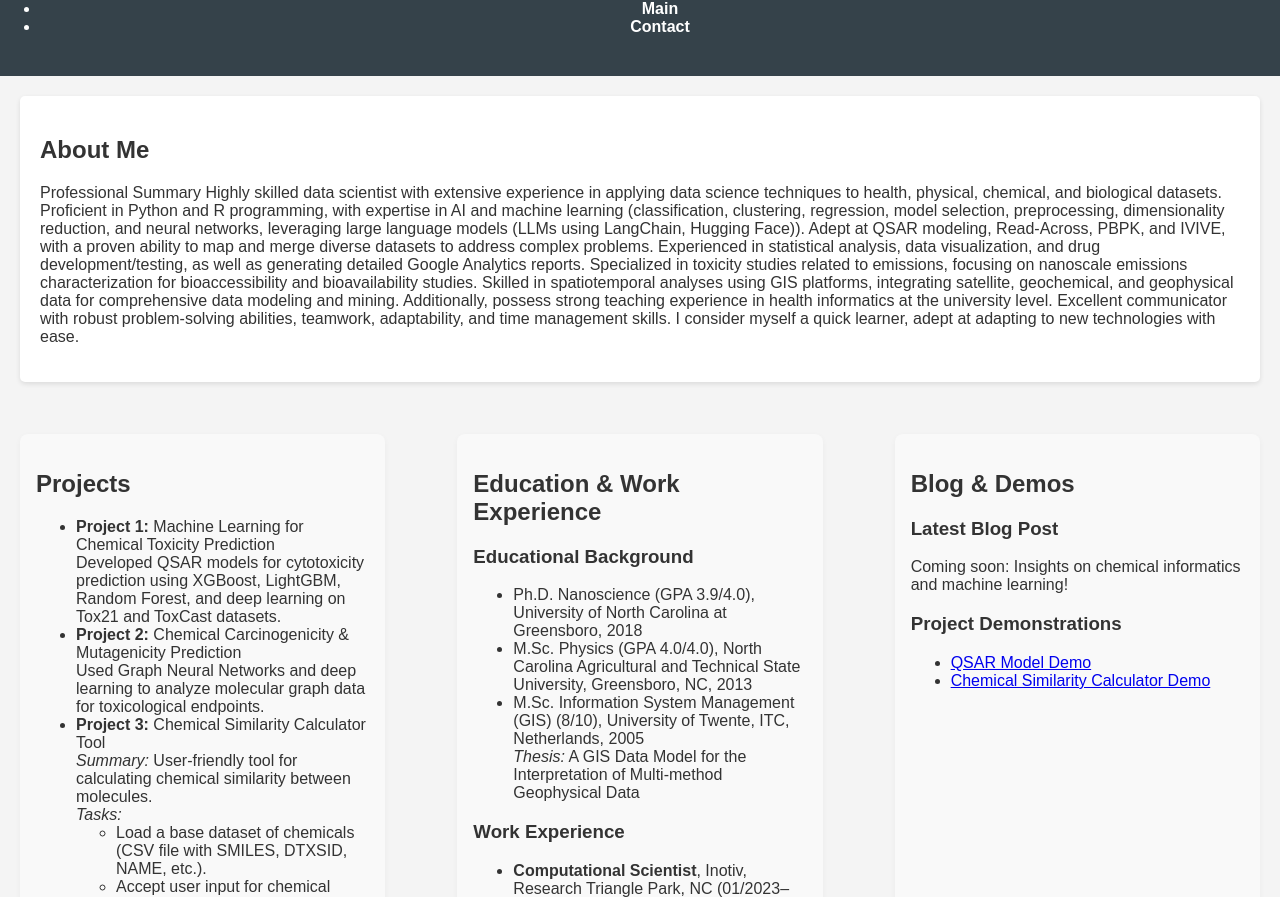
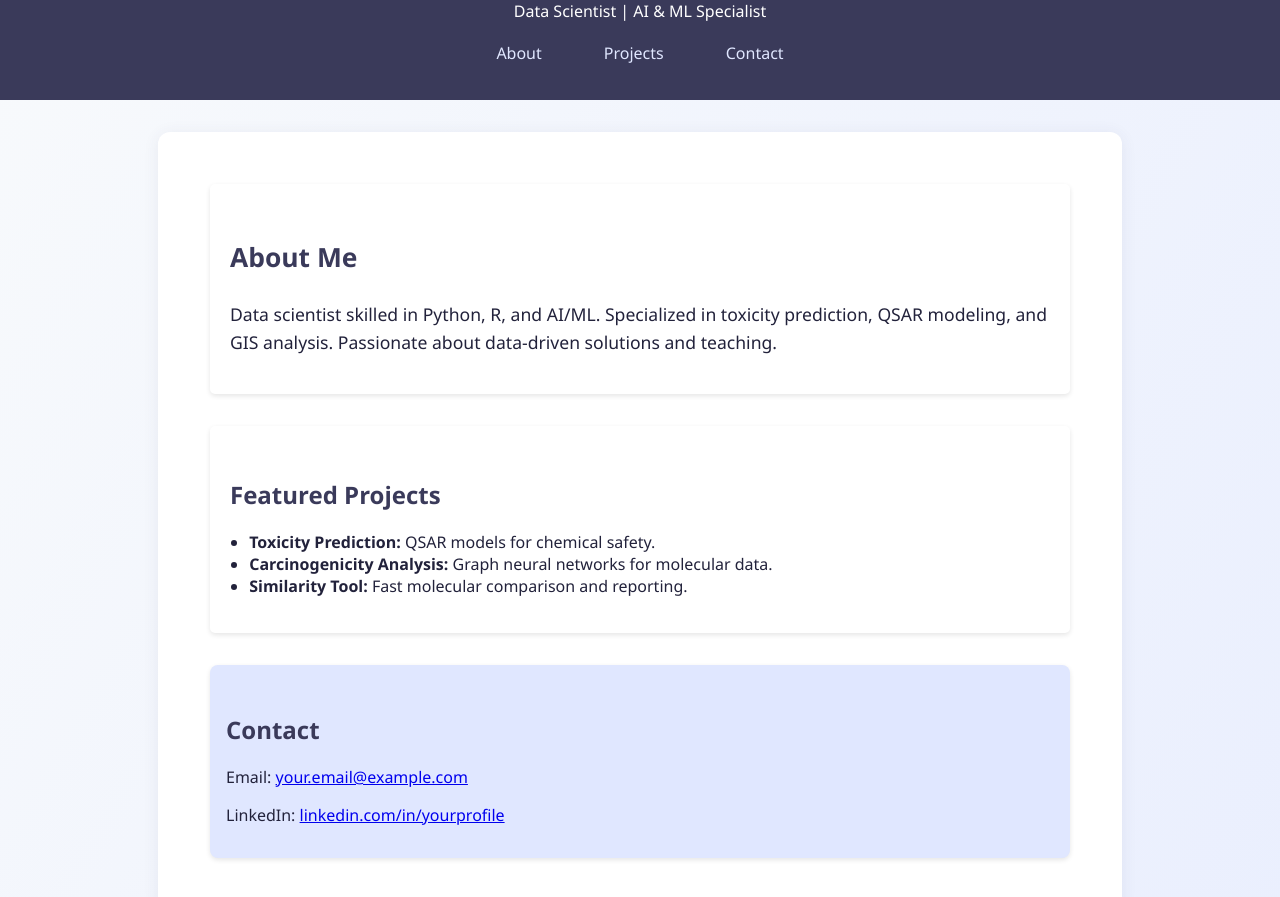
Before and after one commit to Gtedget/personal-web-page-, a website: page src/index.html in a window 1280 px wide. Shown: the part 103-1000 px from the top of the page. Drawn offline with Linux system fonts and the light colour scheme.

Commit message:
Make index.html more concise and professional

```diff
--- a/src/index.html
+++ b/src/index.html
@@ -3,51 +3,122 @@
 <head>
     <meta charset="UTF-8">
     <meta name="viewport" content="width=device-width, initial-scale=1.0">
-    <title>My Personal Web Page</title>
+    <title>Gtedget | Data Scientist</title>
     <link rel="stylesheet" href="styles/main.css">
+    <style>
+        body {
+            font-family: 'Segoe UI', Arial, sans-serif;
+            background: linear-gradient(120deg, #f8fafc 0%, #e0e7ff 100%);
+            color: #22223b;
+            margin: 0;
+        }
+        header {
+            background: #3a3a5a;
+            color: #fff;
+            padding: 2rem 0 1rem 0;
+            text-align: center;
+        }
+        nav ul {
+            list-style: none;
+            padding: 0;
+            margin: 0;
+            display: flex;
+            justify-content: center;
+            gap: 2rem;
+        }
+        nav a {
+            color: #e0e7ff;
+            text-decoration: none;
+            font-weight: 500;
+            transition: color 0.2s;
+        }
+        nav a:hover {
+            color: #ffd166;
+        }
+        main {
+            max-width: 900px;
+            margin: 2rem auto;
+            background: #fff;
+            border-radius: 12px;
+            box-shadow: 0 2px 16px rgba(60,60,100,0.08);
+            padding: 2rem;
+        }
+        h1 {
+            font-size: 2.5rem;
+            margin-bottom: 0.5rem;
+        }
+        h2 {
+            color: #3a3a5a;
+            margin-top: 2rem;
+        }
+        .profile {
+            display: flex;
+            align-items: center;
+            gap: 2rem;
+            margin-bottom: 2rem;
+        }
+        .profile-img {
+            width: 120px;
+            height: 120px;
+            border-radius: 50%;
+            object-fit: cover;
+            border: 3px solid #e0e7ff;
+        }
+        .about-text {
+            font-size: 1.1rem;
+            line-height: 1.6;
+        }
+        .projects ul {
+            padding-left: 1.2rem;
+        }
+        .contact {
+            margin-top: 2rem;
+            background: #e0e7ff;
+            padding: 1rem;
+            border-radius: 8px;
+        }
+        @media (max-width: 600px) {
+            main { padding: 1rem; }
+            .profile { flex-direction: column; gap: 1rem; }
+        }
+    </style>
 </head>
 <body>
     <header>
-        <h1>Welcome to My Personal Web Page</h1>
+        <h1>Gtedget</h1>
+        <p>Data Scientist | AI & ML Specialist</p>
         <nav>
             <ul>
-                <li><a href="#about">About Me</a></li>
-                <li><a href="#main-content">Main</a></li>
+                <li><a href="#about">About</a></li>
+                <li><a href="#projects">Projects</a></li>
                 <li><a href="#contact">Contact</a></li>
             </ul>
         </nav>
     </header>
     <main>
-        <section id="about">
-            <h2>About Me</h2>
-            <p>Professional Summary
-Highly skilled data scientist with extensive experience in applying data science techniques to health, physical, chemical, and biological datasets. Proficient in Python and R programming, with expertise in AI and machine learning (classification, clustering, regression, model selection, preprocessing, dimensionality reduction, and neural networks, leveraging large language models (LLMs using LangChain, Hugging Face)). Adept at QSAR modeling, Read-Across, PBPK, and IVIVE, with a proven ability to map and merge diverse datasets to address complex problems. Experienced in statistical analysis, data visualization, and drug development/testing, as well as generating detailed Google Analytics reports. Specialized in toxicity studies related to emissions, focusing on nanoscale emissions characterization for bioaccessibility and bioavailability studies. Skilled in spatiotemporal analyses using GIS platforms, integrating satellite, geochemical, and geophysical data for comprehensive data modeling and mining. Additionally, possess strong teaching experience in health informatics at the university level. Excellent communicator with robust problem-solving abilities, teamwork, adaptability, and time management skills. I consider myself a quick learner, adept at adapting to new technologies with ease.</p>
+        <section id="about" class="profile">
+            <img src="assets/profile.jpg" alt="Profile Photo" class="profile-img" onerror="this.style.display='none'">
+            <div class="about-text">
+                <h2>About Me</h2>
+                <p>Data scientist skilled in Python, R, and AI/ML. Specialized in toxicity prediction, QSAR modeling, and GIS analysis. Passionate about data-driven solutions and teaching.</p>
+            </div>
         </section>
-        <div id="main-content" class="three-columns">
-            <section id="projects">
-                <h2>Projects</h2>
-                <ul>
-                    <li><strong>Project 1:</strong> Machine Learning for Chemical Toxicity Prediction<br>
-                        Developed QSAR models for cytotoxicity prediction using XGBoost, LightGBM, Random Forest, and deep learning on Tox21 and ToxCast datasets.
-                    </li>
-                    <li><strong>Project 2:</strong> Chemical Carcinogenicity & Mutagenicity Prediction<br>
-                        Used Graph Neural Networks and deep learning to analyze molecular graph data for toxicological endpoints.
-                    </li>
-                    <li>
-                        <strong>Project 3:</strong> Chemical Similarity Calculator Tool<br>
-                        <em>Summary:</em> User-friendly tool for calculating chemical similarity between molecules.<br>
-                        <em>Tasks:</em>
-                        <ul>
-                            <li>Load a base dataset of chemicals (CSV file with SMILES, DTXSID, NAME, etc.).</li>
-                            <li>Accept user input for chemical identifiers (DTXSID, NAME, or SMILES).</li>
-                            <li>Allow users to select fingerprint types (ECFP, MACCS, Daylight, PubChem) and similarity metrics (Tanimoto, Cosine, Euclidean, CityBlock, Hamming).</li>
-                            <li>Calculate similarity scores between user-input chemicals and the base dataset.</li>
-                            <li>Display progress and allow saving results.</li>
-                        </ul>
-                        <em>Output:</em>
-                        <ul>
-                            <li>A CSV file listing each input chemical and its most similar chemicals from the base dataset, along with similarity scores and the method used.</li>
-                            <li>The output file can be customized and saved by the user.</li>
+        <section id="projects" class="projects">
+            <h2>Featured Projects</h2>
+            <ul>
+                <li><strong>Toxicity Prediction:</strong> QSAR models for chemical safety.</li>
+                <li><strong>Carcinogenicity Analysis:</strong> Graph neural networks for molecular data.</li>
+                <li><strong>Similarity Tool:</strong> Fast molecular comparison and reporting.</li>
+            </ul>
+        </section>
+        <section id="contact" class="contact">
+            <h2>Contact</h2>
+            <p>Email: <a href="mailto:your.email@example.com">your.email@example.com</a></p>
+            <p>LinkedIn: <a href="https://linkedin.com/in/yourprofile" target="_blank">linkedin.com/in/yourprofile</a></p>
+        </section>
+    </main>
+</body>
+</html>
                         </ul>
                     </li>
                 </ul>
```
